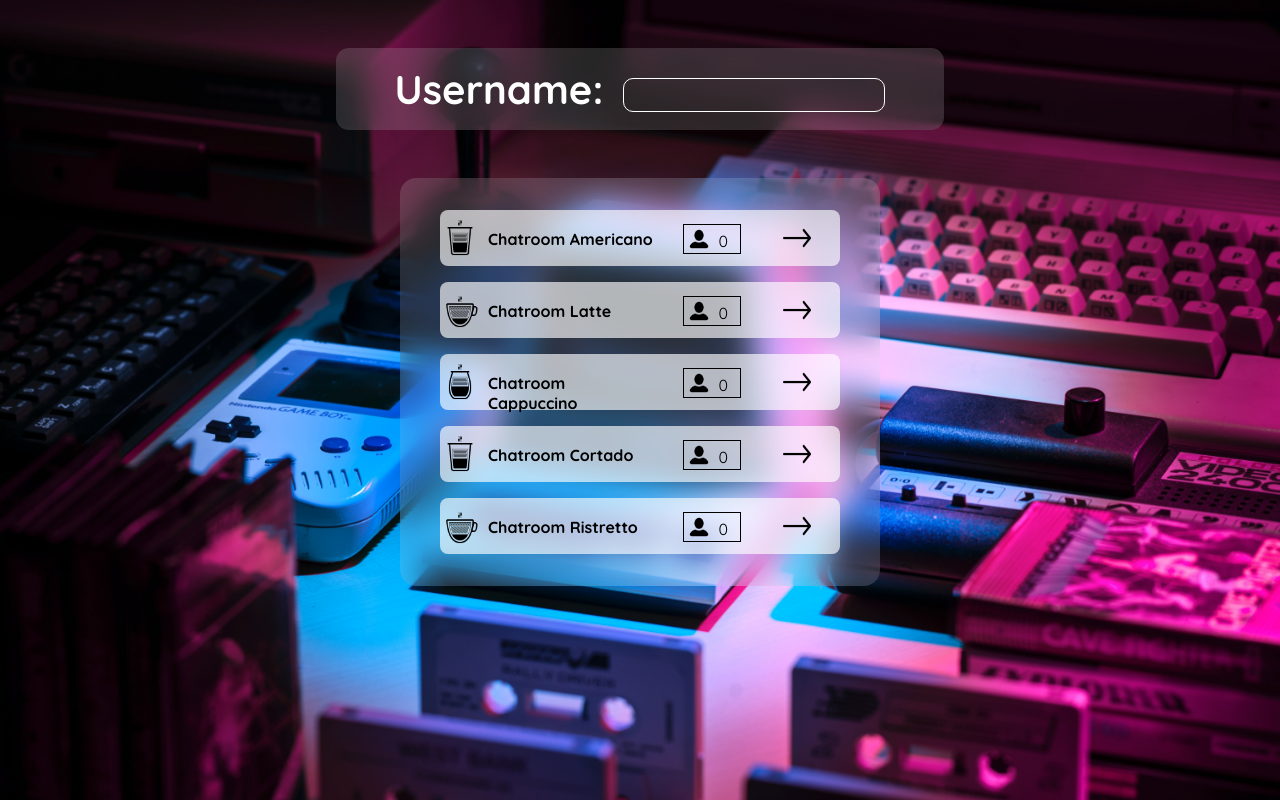
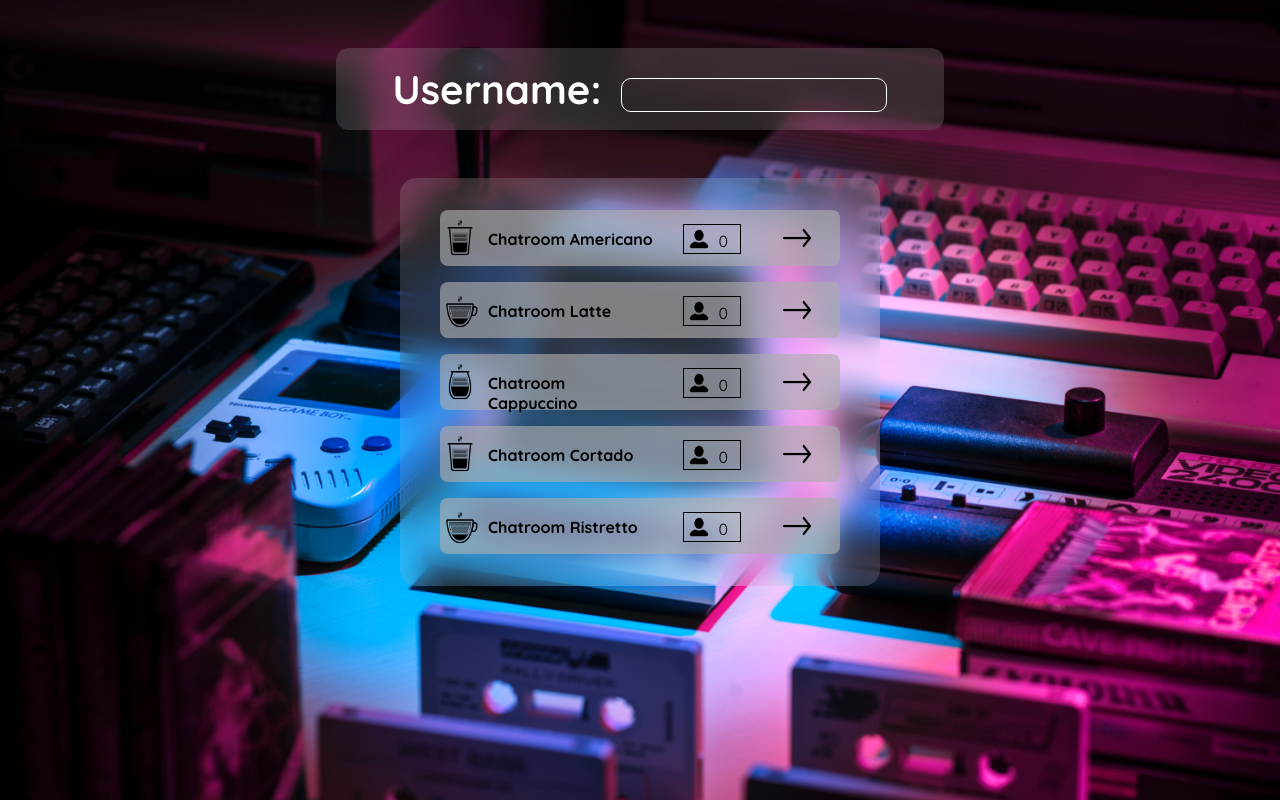
Before and after one commit to reyno120/chat-room, a React (Create React App) app in the folder client/: page / in a window 1280 px wide. Built offline with nearby package versions, Linux system fonts and the light colour scheme.

Commit message:
grayed out chatrooms if username is blank

```diff
--- a/client/src/App.js
+++ b/client/src/App.js
@@ -26,17 +26,18 @@ function App() {
   }
 
   function handleJoinRoom(room) {
-    setRoom(room);
-    socket.emit('join room', {username, room});
+    if(username !== '') {
+      setRoom(room);
+      socket.emit('join room', {username, room});
 
-    setHomepageTransition('slideLeftOut');
-    setChatroomTransition('slideLeftIn');
+      setHomepageTransition('slideLeftOut');
+      setChatroomTransition('slideLeftIn');
+    }
   }
 
   function handleLeaveRoom() {
     setHomepageTransition('slideRightIn');
     setChatroomTransition('slideRightOut');
-    // socket.disconnect();
     socket.emit('leaveRoom');
 
     var messages = document.getElementsByClassName('new-message-container');
@@ -45,20 +46,7 @@ function App() {
         messages[0].parentNode.removeChild(messages[0]);
       }
     }, 1000);
-
-
-    // socket.connect();
   }
-
-  // socket.on('roomDetails', roomUsers => {
-  //   setUsers(roomUsers);
-  // });
-
-  // socket.on('chat message', msg => {
-  //   var messages = messages;
-  //   messages.push(msg);
-  //   setMessages(messages);
-  // });
 
   return (
     <div className="App">
--- a/client/src/components/Chatroom.jsx
+++ b/client/src/components/Chatroom.jsx
@@ -112,7 +112,7 @@ class Chatroom extends Component {
                             {
                                 this.state.users.map((user) =>
                                     {if(user.username !== this.props.username) return (
-                                        <p>{user.username}</p>
+                                        <p key={user.username}>{user.username}</p>
                                     )}
                                 )
                             }
--- a/client/src/components/Homepage.jsx
+++ b/client/src/components/Homepage.jsx
@@ -86,40 +86,40 @@ function Homepage(props) {
 
             <form onSubmit={props.onSubmit} autoComplete="off">
                 <label for="username" id="username-label">Username:</label>
-                <input id="username" name="username" type="text" value={props.username} onChange={props.handleChange}></input>
+                <input id="username" name="username" type="text" value={props.username} onChange={props.handleChange} maxLength="14" required></input>
             </form>
 
             <div className="rooms">
 
-            <div className="americano-room room" onClick={() => {props.handleClick('Americano')}}>
+            <div className={props.username === '' ? "americano-room room disable-room" : "americano-room room"} onClick={() => {props.handleClick('Americano')}}>
                 <img className="coffee-icon" src={coffeePhoto1} alt="Coffee cup"></img>
                 <p>Chatroom Americano</p>
                 <div className="usercount"><img className="user-icon" src={userIcon} alt="User Icon"></img>{room1}</div>
                 <img className="arrow-icon" src={arrowIcon} alt="Right arrow"></img>
             </div>
 
-            <div className="latte-room room" onClick={() => {props.handleClick('Latte')}}>
+            <div className={props.username === '' ? "latte-room room disable-room" : "latte-room room"} onClick={() => {props.handleClick('Latte')}}>
                 <img className="coffee-icon" src={coffeePhoto2} alt="Coffee cup"></img>
                 <p>Chatroom Latte</p>
                 <div className="usercount"><img className="user-icon" src={userIcon} alt="User Icon"></img>{room2}</div>
                 <img className="arrow-icon" src={arrowIcon} alt="Right arrow"></img>
             </div>
 
-            <div className="cappuccino-room room" onClick={() => {props.handleClick('Cappuccino')}}>
+            <div className={props.username === '' ? "cappuccino-room room disable-room" : "cappuccino-room room"} onClick={() => {props.handleClick('Cappuccino')}}>
                 <img className="coffee-icon" src={coffeePhoto3} alt="Coffee cup"></img>
                 <p>Chatroom Cappuccino</p>
                 <div className="usercount"><img className="user-icon" src={userIcon} alt="User Icon"></img>{room3}</div>
                 <img className="arrow-icon" src={arrowIcon} alt="Right arrow"></img>
             </div>
 
-            <div className="cortado-room room" onClick={() => {props.handleClick('Cortado')}}>
+            <div className={props.username === '' ? "cortado-room room disable-room" : "cortado-room room"} onClick={() => {props.handleClick('Cortado')}}>
                 <img className="coffee-icon" src={coffeePhoto1} alt="Coffee cup"></img>
                 <p>Chatroom Cortado</p>
                 <div className="usercount"><img className="user-icon" src={userIcon} alt="User Icon"></img>{room4}</div>
                 <img className="arrow-icon" src={arrowIcon} alt="Right arrow"></img>
             </div>
 
-            <div className="ristretto-room room" onClick={() => {props.handleClick('Ristretto')}}>
+            <div className={props.username === '' ? "ristretto-room room disable-room" : "ristretto-room room"} onClick={() => {props.handleClick('Ristretto')}}>
                 <img className="coffee-icon" src={coffeePhoto2} alt="Coffee cup"></img>
                 <p>Chatroom Ristretto</p>
                 <div className="usercount"><img className="user-icon" src={userIcon} alt="User Icon"></img>{room5}</div>
--- a/client/src/css/homepage.css
+++ b/client/src/css/homepage.css
@@ -31,6 +31,7 @@
     border: solid white 1px;
     border-radius: 10px;
     font-size: 1.5rem;
+    padding-left: 0.25em;
   }
   #username:focus {
     outline: white;
@@ -99,3 +100,16 @@
     position: relative;
     top: 15%;
   }
+  .disable-room {
+    background-color: rgba(173, 173, 173, 0.65);
+  }
+  .disable-room:hover {
+    width: 25em;
+    height: 3.5em;
+    background-color: rgba(173, 173, 173, 0.65);
+  }
+  .disable-room:hover {
+    width: 25em;
+    height: 3.5em;
+    background-color: rgba(173, 173, 173, 0.65);
+  }
```
Also changed, not shown: 1 other file (tests, documents, lock files or other folders).
